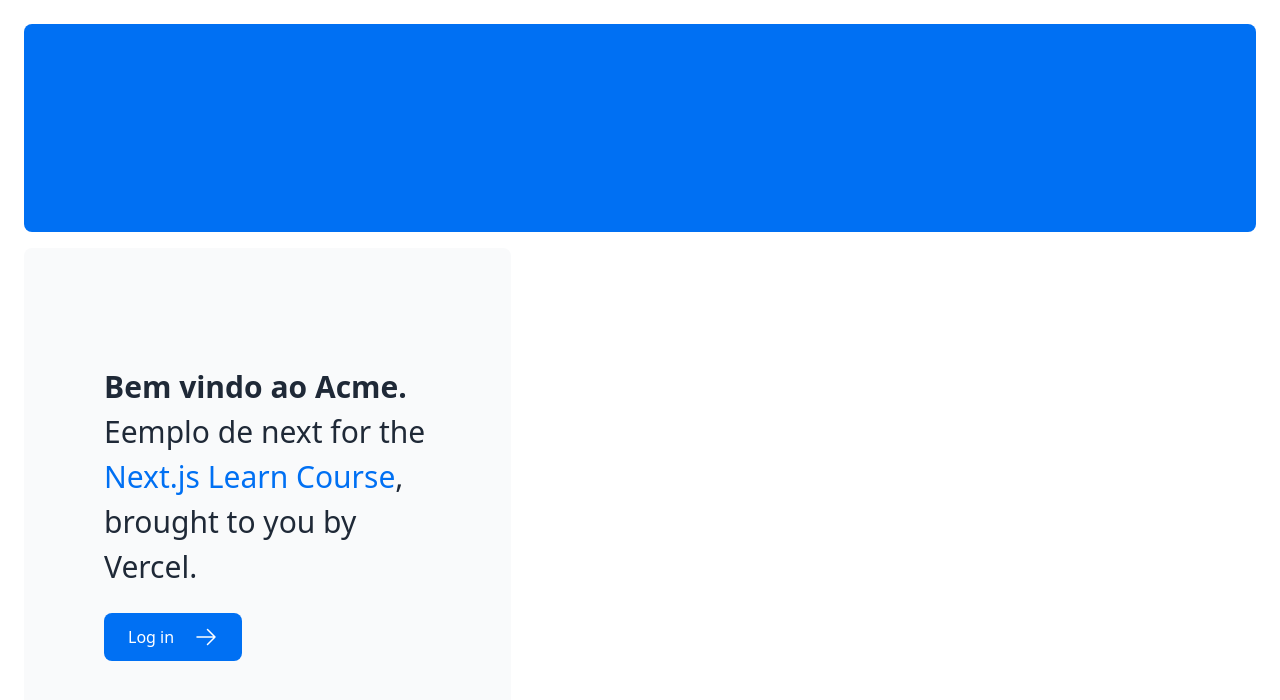
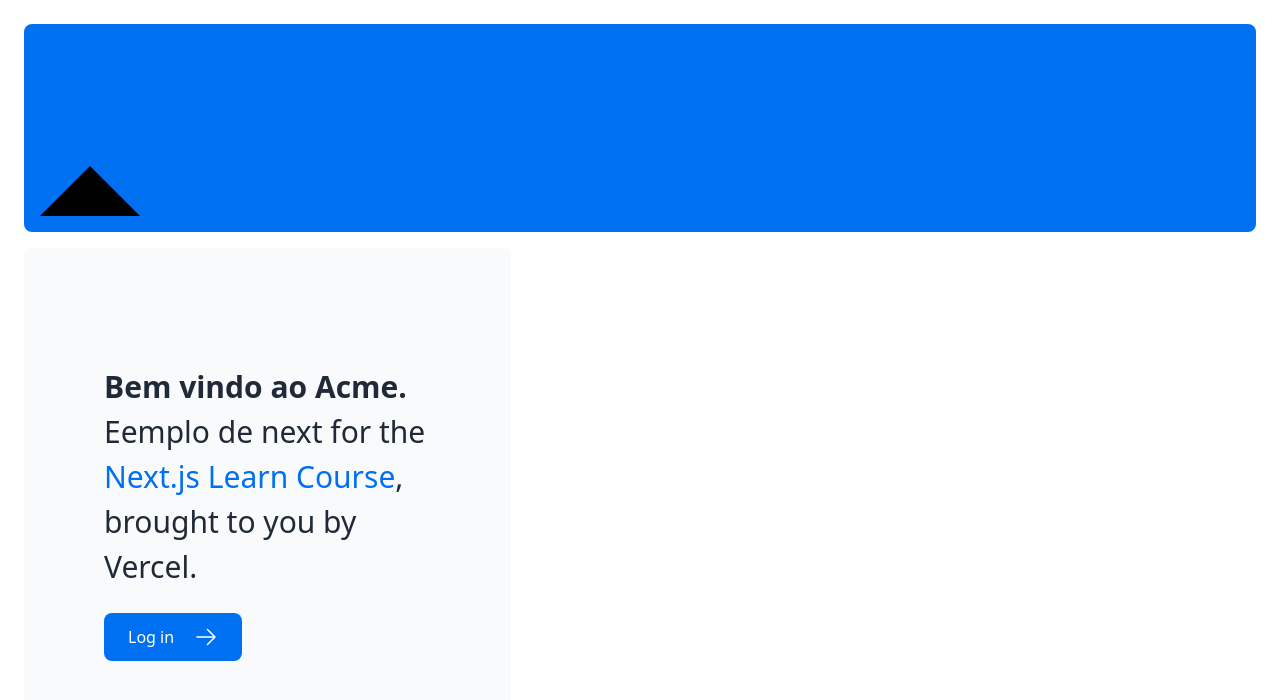
Before and after one commit to vitor-dilucca/nextjs-dashboard, a Next.js app: page / in a window 1280 px wide. Shown: the top 700 px of the page. Built offline with nearby package versions, Linux system fonts and the light colour scheme.

Commit message:
CSS modules, recomendado por cima de css normal

```diff
--- a/app/page.tsx
+++ b/app/page.tsx
@@ -1,12 +1,14 @@
 import AcmeLogo from '@/app/ui/acme-logo';
 import { ArrowRightIcon } from '@heroicons/react/24/outline';
 import Link from 'next/link';
+import styles from './ui/home.module.css'
 
 export default function Page() {
   return (
     <main className="flex min-h-screen flex-col p-6">
       <div className="flex h-20 shrink-0 items-end rounded-lg bg-blue-500 p-4 md:h-52">
         {/* <AcmeLogo /> */}
+        <div className={styles.shape}></div>
       </div>
       <div className="mt-4 flex grow flex-col gap-4 md:flex-row">
         <div className="flex flex-col justify-center gap-6 rounded-lg bg-gray-50 px-6 py-10 md:w-2/5 md:px-20">
--- /dev/null
+++ b/app/ui/home.module.css
@@ -0,0 +1,7 @@
+.shape{
+  height: 0;
+  width: 0;
+  border-left: 50px solid transparent;
+  border-right: 50px solid transparent;
+  border-bottom: 50px solid black;
+}
```
